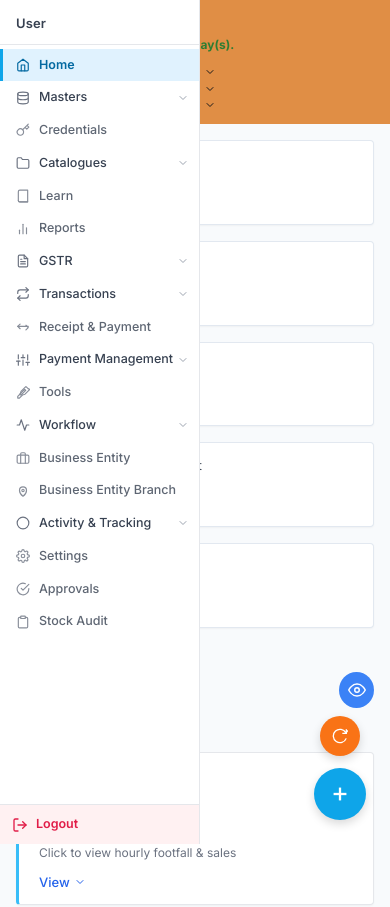
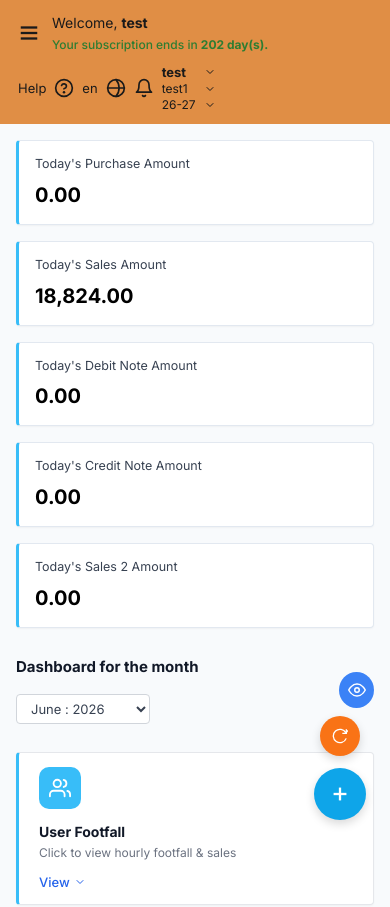
Before and after one commit to amaljamesa/qliclabsamal, an Angular app: page /dashboard in a window 390 px wide. Shown: the top 907 px of the page. Built offline with nearby package versions, Linux system fonts and the light colour scheme.

Commit message:
feat: optimize sidebar mobile drawer toggle and hamburger menu button

```diff
--- a/src/app/components/header/header.component.css
+++ b/src/app/components/header/header.component.css
@@ -166,6 +166,29 @@
   color: #1a1a1a;
 }
 
+.mobile-menu-btn {
+  display: none;
+  background: none;
+  border: none;
+  color: #1a1a1a;
+  cursor: pointer;
+  padding: 0;
+  align-items: center;
+  justify-content: center;
+  margin-right: 12px;
+  outline: none;
+}
+
+.mobile-menu-btn:hover {
+  opacity: 0.8;
+}
+
+@media (max-width: 992px) {
+  .mobile-menu-btn {
+    display: inline-flex;
+  }
+}
+
 @media (max-width: 768px) {
   .main-header {
     flex-wrap: wrap;
--- a/src/app/components/header/header.component.html
+++ b/src/app/components/header/header.component.html
@@ -1,5 +1,8 @@
 <header class="main-header">
   <div class="header-left">
+    <button class="mobile-menu-btn" (click)="onMenuClick()" aria-label="Toggle Menu">
+      <svg viewBox="0 0 24 24" width="22" height="22" fill="none" stroke="currentColor" stroke-width="2.5"><line x1="3" y1="12" x2="21" y2="12"/><line x1="3" y1="6" x2="21" y2="6"/><line x1="3" y1="18" x2="21" y2="18"/></svg>
+    </button>
     <div class="welcome-text">
       <span class="welcome-title">Welcome, <strong>test</strong></span>
       <span class="welcome-subtitle">Your subscription ends in <strong>202 day(s).</strong></span>
--- a/src/app/components/sidebar/sidebar.component.css
+++ b/src/app/components/sidebar/sidebar.component.css
@@ -277,4 +277,14 @@
   .collapse-toggle-btn {
     display: none;
   }
+
+  .sidebar-container {
+    transform: translateX(-100%);
+    box-shadow: none;
+  }
+
+  :host.open .sidebar-container {
+    transform: translateX(0);
+    box-shadow: 4px 0 12px rgba(0,0,0,0.15);
+  }
 }
```
